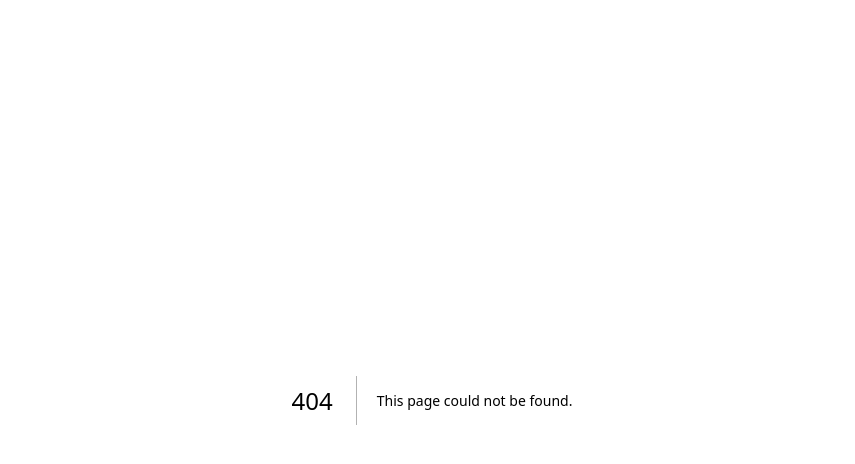
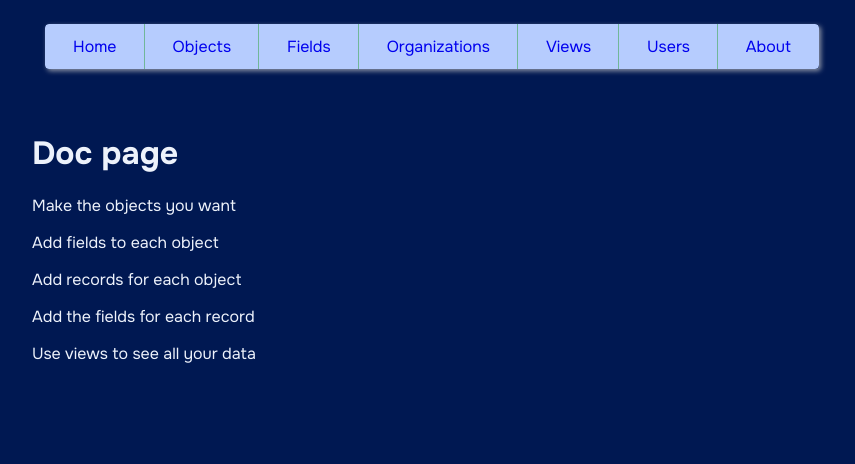
Before and after one commit to abidurr/objectlog, a Next.js app: page /documentation in a window 1280 px wide. Before the commit this address had no page. Shown: the top 464 px of the page, without its empty margins (208-1063 px from the left). Built offline with nearby package versions, Linux system fonts and the light colour scheme.

Commit message:
Create page.tsx

```diff
--- /dev/null
+++ b/app/documentation/page.tsx
@@ -0,0 +1,19 @@
+import { Header, Container } from "@/components";
+import Image from "next/image";
+
+export default function Documentation() {
+  return (
+    <>
+      <Header />
+      <Container>
+        <h1>Doc page</h1>
+        <p>Make the objects you want</p>
+        <p>Add fields to each object</p>
+        <p>Add records for each object</p>
+        <p>Add the fields for each record</p>
+        <p>Use views to see all your data</p>
+        <p></p>
+      </Container>
+    </>
+  );
+}
```
